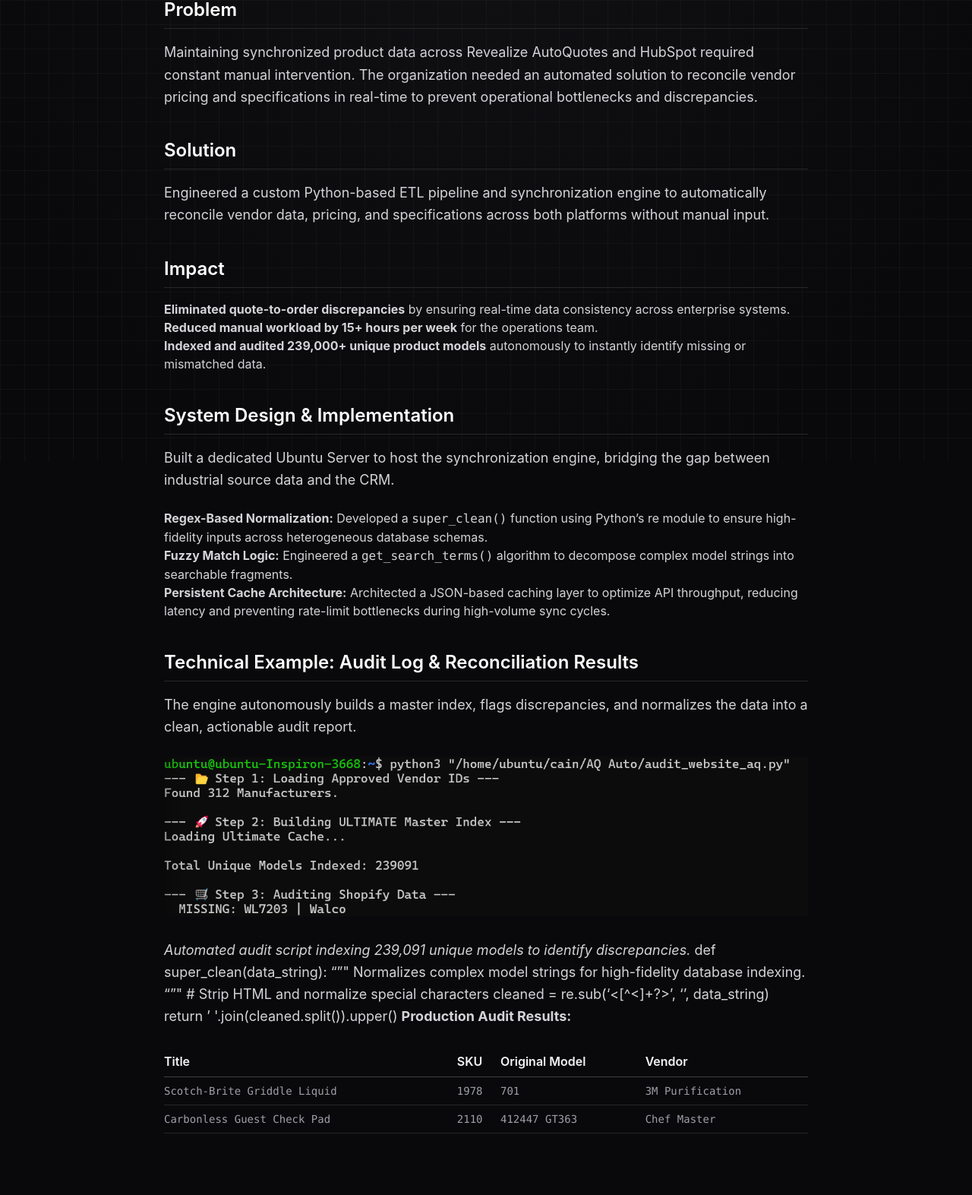
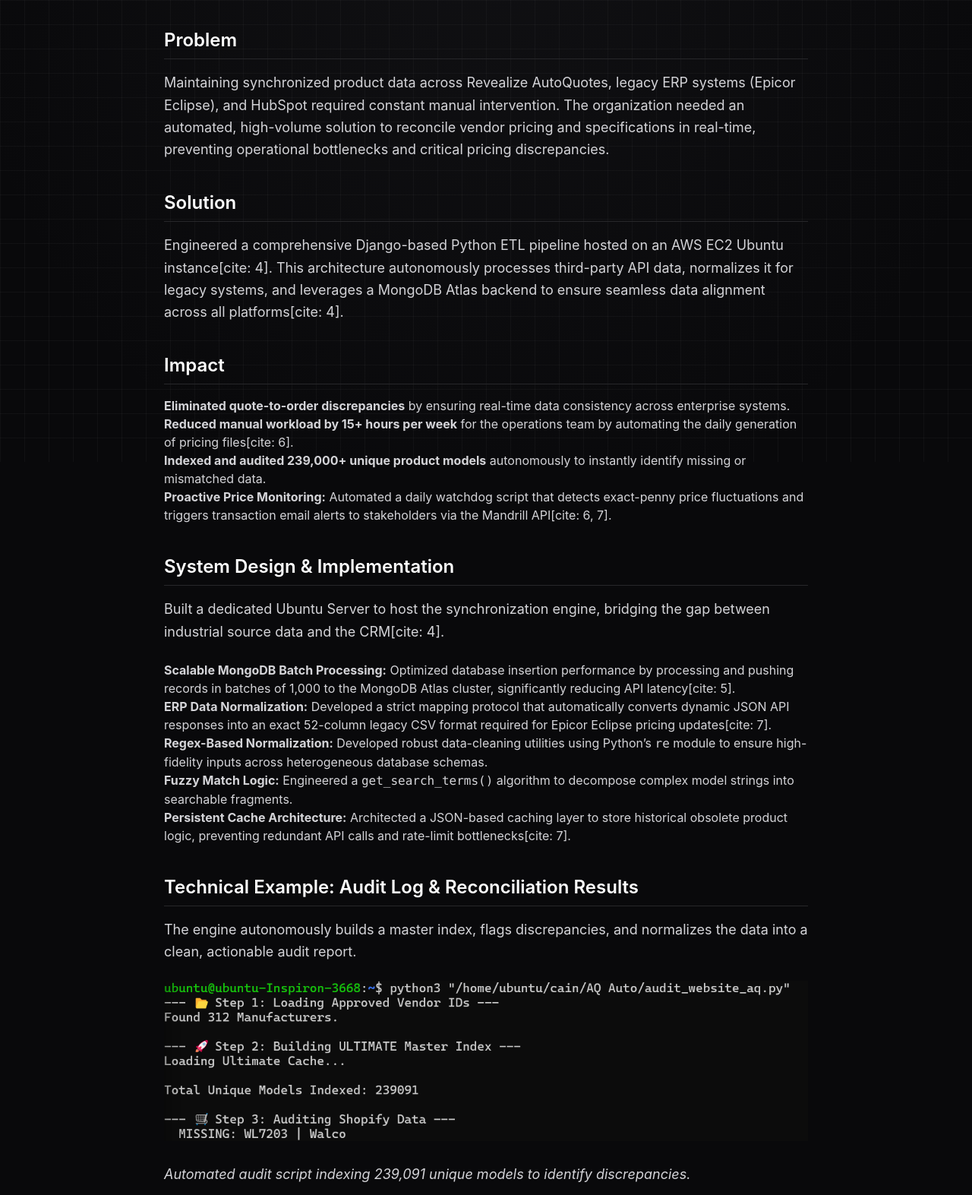
Before and after one commit to BrownYumYum/cain-portfolio, an Astro site: page /projects/python-automation-engine in a window 1280 px wide. Shown: the part 192-1765 px from the top of the page at 76% size. Built offline with nearby package versions, Linux system fonts and the light colour scheme; Astro itself is replaced by a stand-in of ours.

Commit message:
Revise Python Automation Engine documentation
Updated project documentation to reflect the new synchronization engine architecture and improvements.

````diff
--- a/src/pages/projects/python-automation-engine.md
+++ b/src/pages/projects/python-automation-engine.md
@@ -4,31 +4,38 @@ layout: ../../layouts/Layout.astro
 
 [← Back to Systems](/projects)
 
-# AutoQuotes-to-HubSpot Synchronization Engine
+# Enterprise Data Engine: AutoQuotes, Epicor & HubSpot Synchronization
 
 ## Problem
-Maintaining synchronized product data across Revealize AutoQuotes and HubSpot required constant manual intervention. The organization needed an automated solution to reconcile vendor pricing and specifications in real-time to prevent operational bottlenecks and discrepancies.
+Maintaining synchronized product data across Revealize AutoQuotes, legacy ERP systems (Epicor Eclipse), and HubSpot required constant manual intervention. The organization needed an automated, high-volume solution to reconcile vendor pricing and specifications in real-time, preventing operational bottlenecks and critical pricing discrepancies.
 
 ## Solution
-Engineered a custom Python-based ETL pipeline and synchronization engine to automatically reconcile vendor data, pricing, and specifications across both platforms without manual input.
+Engineered a comprehensive Django-based Python ETL pipeline hosted on an AWS EC2 Ubuntu instance[cite: 4]. This architecture autonomously processes third-party API data, normalizes it for legacy systems, and leverages a MongoDB Atlas backend to ensure seamless data alignment across all platforms[cite: 4].
 
 ## Impact
 * **Eliminated quote-to-order discrepancies** by ensuring real-time data consistency across enterprise systems.
-* **Reduced manual workload by 15+ hours per week** for the operations team.
+* **Reduced manual workload by 15+ hours per week** for the operations team by automating the daily generation of pricing files[cite: 6].
 * **Indexed and audited 239,000+ unique product models** autonomously to instantly identify missing or mismatched data.
+* **Proactive Price Monitoring:** Automated a daily watchdog script that detects exact-penny price fluctuations and triggers transaction email alerts to stakeholders via the Mandrill API[cite: 6, 7].
 
 ## System Design & Implementation
-Built a dedicated Ubuntu Server to host the synchronization engine, bridging the gap between industrial source data and the CRM.
+Built a dedicated Ubuntu Server to host the synchronization engine, bridging the gap between industrial source data and the CRM[cite: 4].
 
-* **Regex-Based Normalization:** Developed a `super_clean()` function using Python’s re module to ensure high-fidelity inputs across heterogeneous database schemas.
+* **Scalable MongoDB Batch Processing:** Optimized database insertion performance by processing and pushing records in batches of 1,000 to the MongoDB Atlas cluster, significantly reducing API latency[cite: 5].
+* **ERP Data Normalization:** Developed a strict mapping protocol that automatically converts dynamic JSON API responses into an exact 52-column legacy CSV format required for Epicor Eclipse pricing updates[cite: 7].
+* **Regex-Based Normalization:** Developed robust data-cleaning utilities using Python’s `re` module to ensure high-fidelity inputs across heterogeneous database schemas.
 * **Fuzzy Match Logic:** Engineered a `get_search_terms()` algorithm to decompose complex model strings into searchable fragments.
-* **Persistent Cache Architecture:** Architected a JSON-based caching layer to optimize API throughput, reducing latency and preventing rate-limit bottlenecks during high-volume sync cycles.
+* **Persistent Cache Architecture:** Architected a JSON-based caching layer to store historical obsolete product logic, preventing redundant API calls and rate-limit bottlenecks[cite: 7].
 
 ## Technical Example: Audit Log & Reconciliation Results
 The engine autonomously builds a master index, flags discrepancies, and normalizes the data into a clean, actionable audit report.
 
 ![Technical Audit Log](/sync-log-screenshot.png)
 *Automated audit script indexing 239,091 unique models to identify discrepancies.*
+
+```python
+import re
+
 def super_clean(data_string):
     """
     Normalizes complex model strings for high-fidelity database indexing.
@@ -36,9 +43,3 @@ def super_clean(data_string):
     # Strip HTML and normalize special characters
     cleaned = re.sub('<[^<]+?>', '', data_string)
     return ' '.join(cleaned.split()).upper()
-**Production Audit Results:**
-
-| Title | SKU | Original Model | Vendor |
-| :--- | :--- | :--- | :--- |
-| Scotch-Brite Griddle Liquid | 1978 | 701 | 3M Purification |
-| Carbonless Guest Check Pad | 2110 | 412447 GT363 | Chef Master |
````
